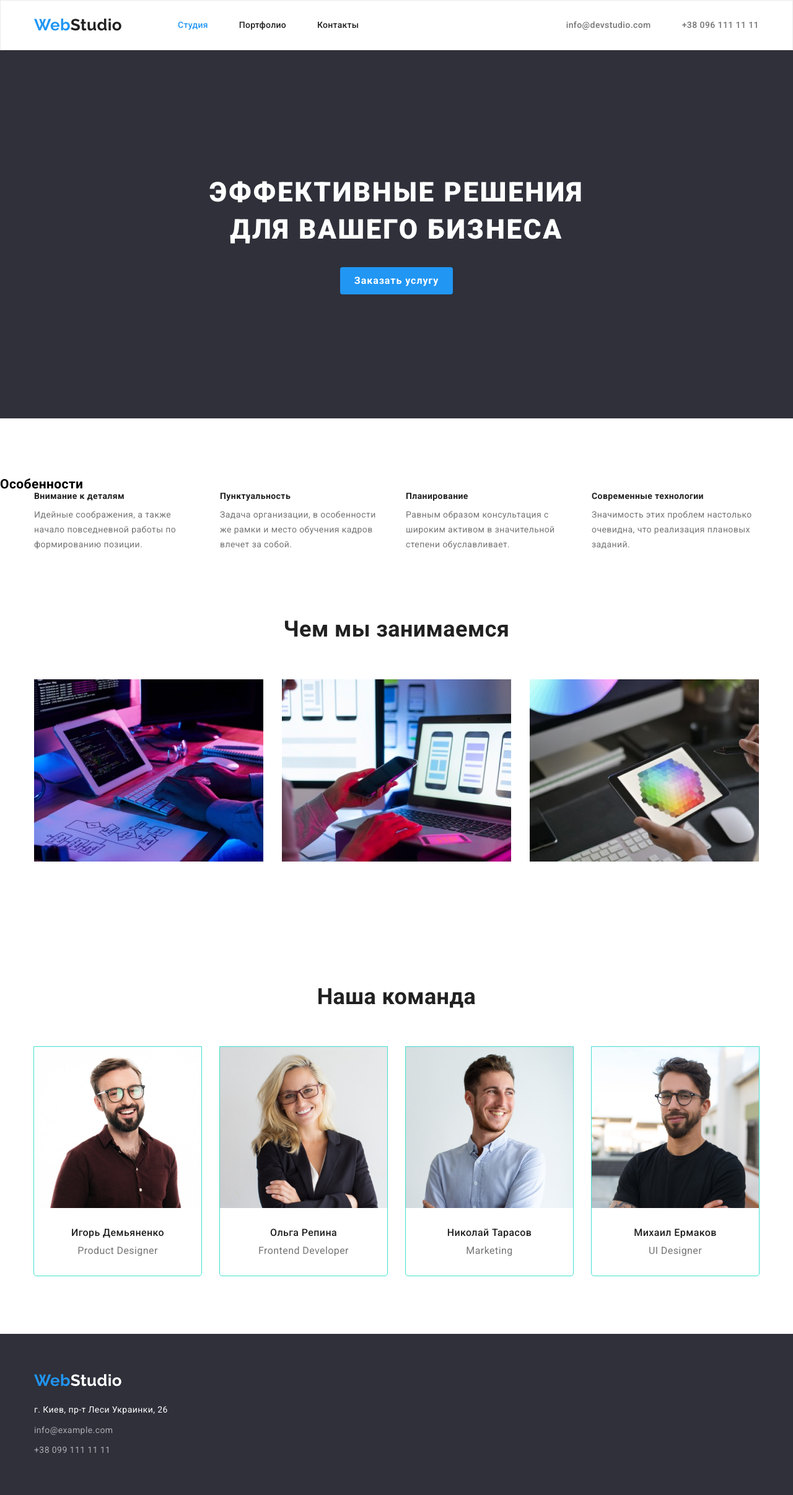
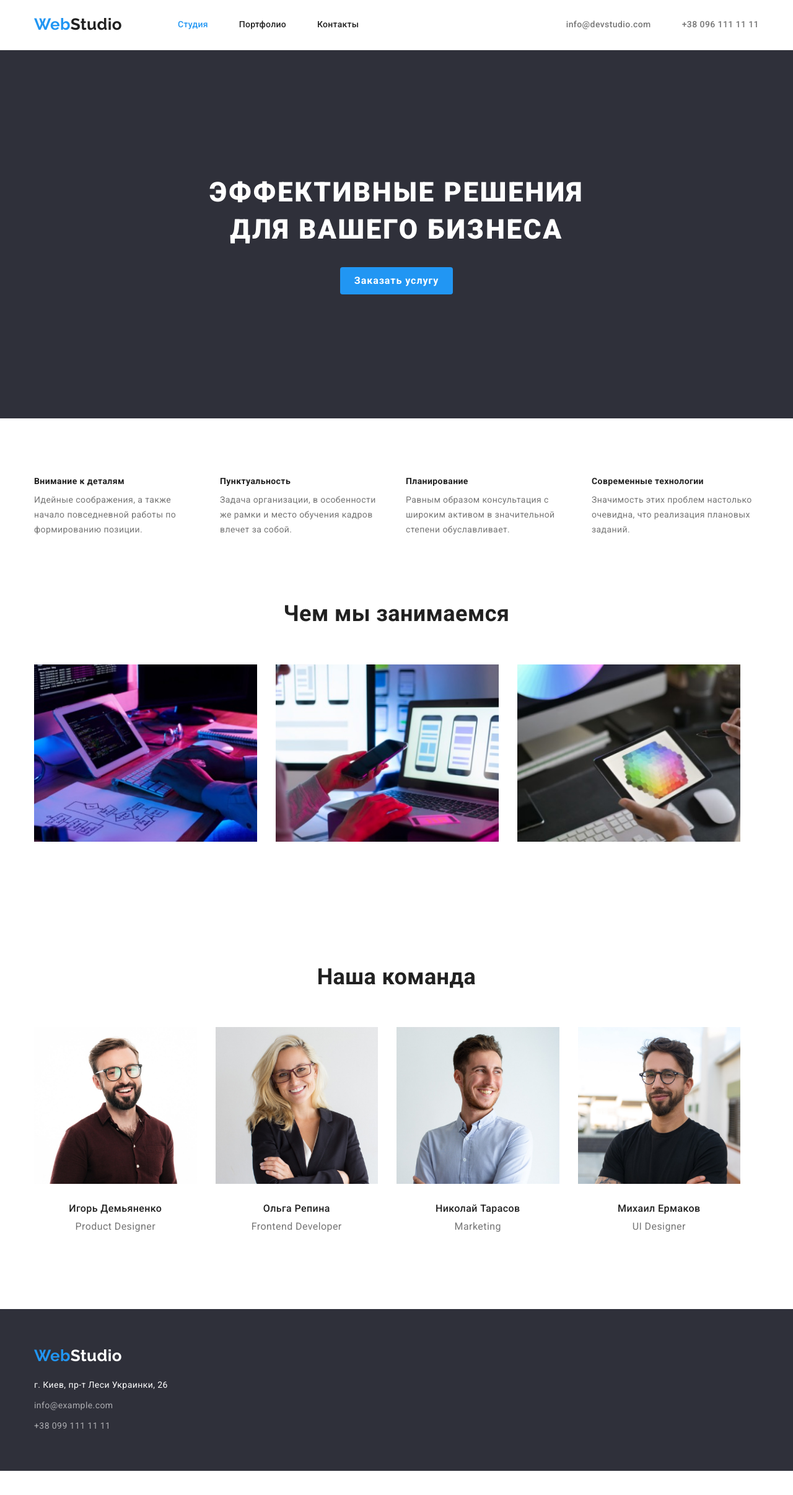
Before and after one commit to Juliana-Kit/goit-markup-hw-03, a plain HTML site: page index.html in a window 1280 px wide. Shown: the whole page at 62% size. After the commit the page ends 2373 px from the top, so only its background shows below. Drawn offline with nearby package versions, Linux system fonts and the light colour scheme.

Commit message:
Update style.css

```diff
--- a/css/style.css
+++ b/css/style.css
@@ -64,12 +64,13 @@ img {
 /* Logo */
 .header {
   /* background-color: tomato; */
-  border: 1px solid #ececec;
+  border-bottom: 1px solid #ececec;
 }
 
 .header-container {
   display: flex;
   align-items: center;
+
   /* background-color: tomato; */
 }
 
@@ -81,7 +82,7 @@ img {
   text-decoration: none;
 
   margin-right: 90px;
-  padding: 24px 0;
+  /* padding: 24px 0; */
 }
 
 .logo-accent {
@@ -97,12 +98,10 @@ img {
 
 .site-nav {
   display: flex;
-  align-items: center;
 }
 
 .site-nav-list {
   display: flex;
-  align-items: center;
 }
 
 .header-list:not(:last-child) {
@@ -116,6 +115,7 @@ img {
   color: var(--primary-title-color);
 
   padding: 32px 0;
+  display: block;
 }
 
 .header-list-link:hover,
@@ -130,7 +130,6 @@ img {
 .header-link {
   display: flex;
   margin-left: auto;
-  align-items: center;
 }
 
 .mail-tel:not(:last-child) {
@@ -143,6 +142,7 @@ img {
   color: var(--primary-text-color);
 
   padding: 32px 0;
+  display: block;
 }
 
 .header-tel-link:hover,
@@ -192,22 +192,25 @@ img {
   padding-top: 94px;
   padding-bottom: 94px;
 }
-.section-mainly {
-  padding-bottom: 0;
+
+.primary-mainly-title {
+  display: none;
 }
 
 .section-mainly .mainly {
   display: flex;
+  /* outline: 1px solid tomato; */
+  flex-wrap: wrap;
+}
 
-  /* outline: 1px solid tomato; */
-
-  margin-right: -30px;
+.mainly .mainly-list + .mainly-list {
+  margin-left: 30px;
 }
 
 .mainly-list {
-  margin-right: 30px;
-
   flex-basis: calc((100% / 4) - 30px);
+  min-width: 270px;
+  flex-wrap: wrap;
 }
 
 .mainly-title {
@@ -226,6 +229,14 @@ img {
 }
 
 /* Company */
+.section.work {
+  padding-top: 0;
+}
+
+.main-work-list .work-list + .work-list {
+  margin-left: 30px;
+}
+
 .work-title {
   font-weight: 700;
   font-size: 36px;
@@ -238,14 +249,15 @@ img {
 
 .main-work-list {
   display: flex;
+  /* outline: 1px solid tomato; */
+  flex-wrap: wrap;
 
-  margin-right: -30px;
-  /* outline: 1px solid tomato; */
+  /* margin-left: -30px; */
 }
 
 .work-list {
-  margin-right: 30px;
   flex-basis: calc((100% / 3) - 30px);
+  /* margin-left: 30px; */
 }
 
 .company-primary-title {
@@ -262,15 +274,15 @@ img {
 .company-primary-list {
   display: flex;
 
-  margin-right: -30px;
   /* outline: 1px solid #2196f3; */
 }
 
+.company-primary-list .company-list + .company-list {
+  margin-left: 30px;
+}
+
 .company-list {
-  margin-right: 30px;
   flex-basis: calc((100% / 4) - 30px);
-  outline: 1px solid turquoise;
-
   border-radius: 0px 0px 4px 4px;
 }
 
@@ -303,6 +315,11 @@ img {
   background-color: #2f303a;
 }
 
+.footer {
+  padding-top: 60px;
+  padding-bottom: 60px;
+}
+
 a.logo-footer {
   font-family: "Raleway", sans-serif;
   font-weight: 700;
@@ -312,7 +329,6 @@ a.logo-footer {
   color: #ffffff;
 
   display: block;
-  padding-top: 60px;
   margin-bottom: 20px;
 }
 
@@ -324,8 +340,6 @@ a.logo-footer {
 .footer-address {
   font-style: inherit;
   line-height: 1.71;
-
-  padding-bottom: 60px;
 }
 
 .contact-item:not(:last-child) {
@@ -378,9 +392,19 @@ a.logo-footer {
   margin-right: 8px;
 }
 
+.menu-link {
+  display: flex;
+  flex-wrap: wrap;
+  margin-left: -30px;
+  margin-bottom: -30px;
+}
+
 .card-menu {
   display: flex;
   flex-basis: calc(100% / 3 - 20);
+  margin-left: 30px;
+  margin-bottom: 30px;
+  /* outline: 1px solid teal; */
 }
 
 .card-content {
```
